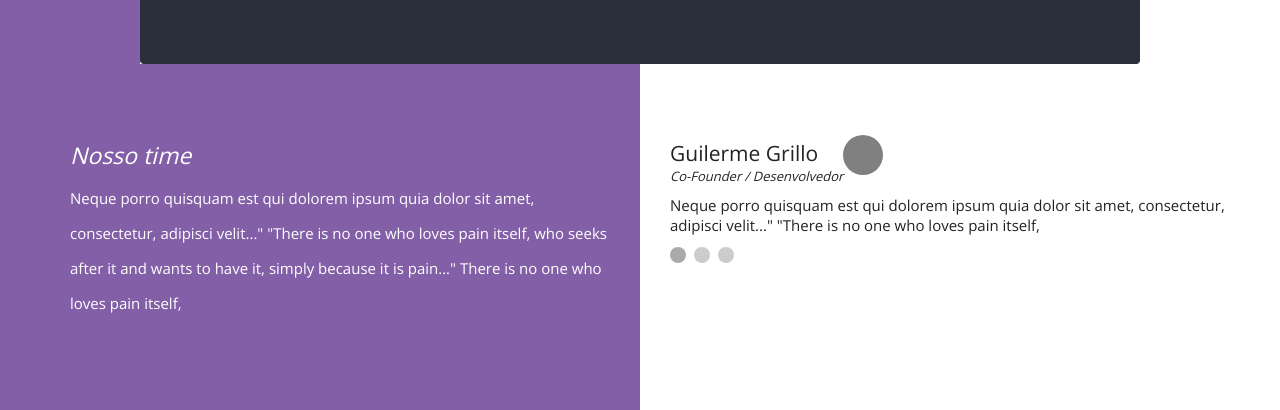
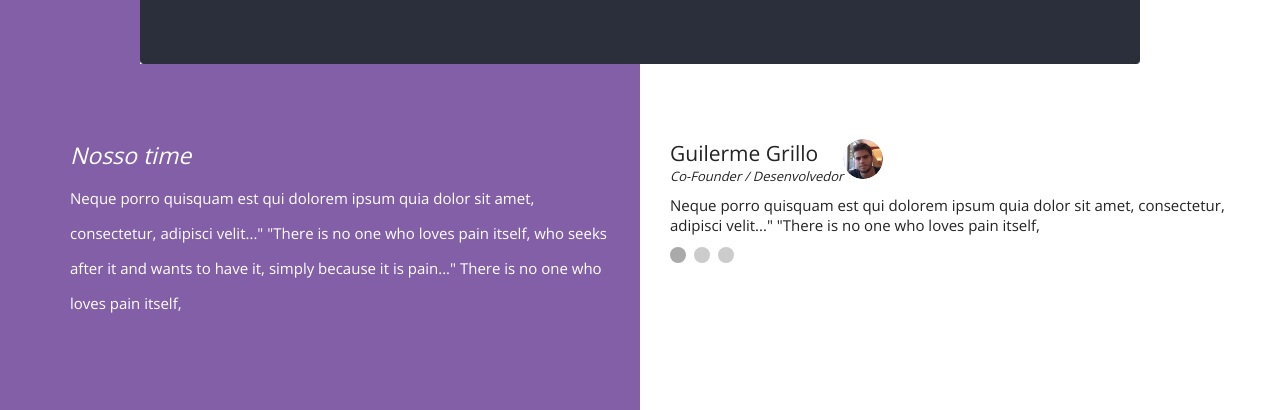
Before and after one commit to DarkPimba/HUB-DE-PROJETOS, a PHP site: page /projetos/03/index.html in a window 1280 px wide. Shown: the part 1807-2217 px from the top of the page. Run offline with PHP 8.4, Linux system fonts and the light colour scheme.

Commit message:
Atualizado

```diff
--- a/index.html
+++ b/index.html
@@ -11,7 +11,7 @@
     <title>HUB-PROJETOS</title>
 </head>
 <body>
-    <script>alert('Bem vindo(a) ao hub de projetos do junin. Aqui você vê todos os projetos que ele não teve preguiça de upar ;)')</script>
+    <script>alert('Bem vindo(a) ao hub de projetos do junin. Aqui você vê todos os projetos que ele não teve preguiça de upar              .               Atualizações: Projeto-3;')</script>
     <header>
         <p>Junin</p>
     </header><!--header-->
--- a/projetos/03/css/style.css
+++ b/projetos/03/css/style.css
@@ -212,13 +212,13 @@ section.sessao1{
     font-weight: 300;
 }
 .titulo-autor .img-autor{
+    background-image: url('../img/actor1.png');
+    background-size: 100% 100%;
     float: left;
     width: 40px;
     height: 40px;
-    position: relative;
-    top: -4px;
     border-radius: 20px;
-    background-color: gray;
+
 }
 .texto-autor{
     float: left;
```
